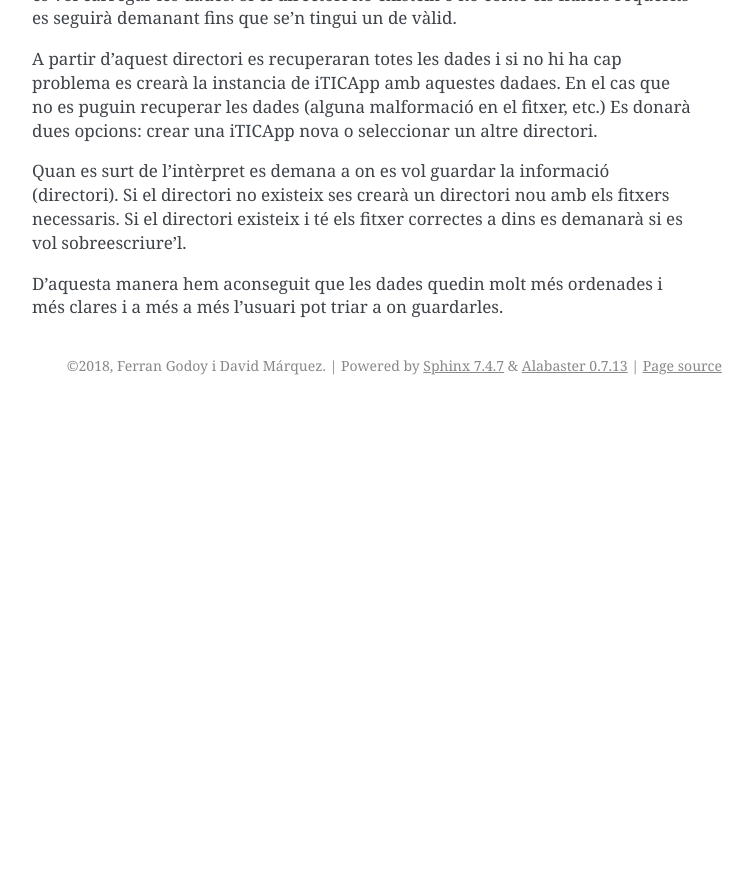
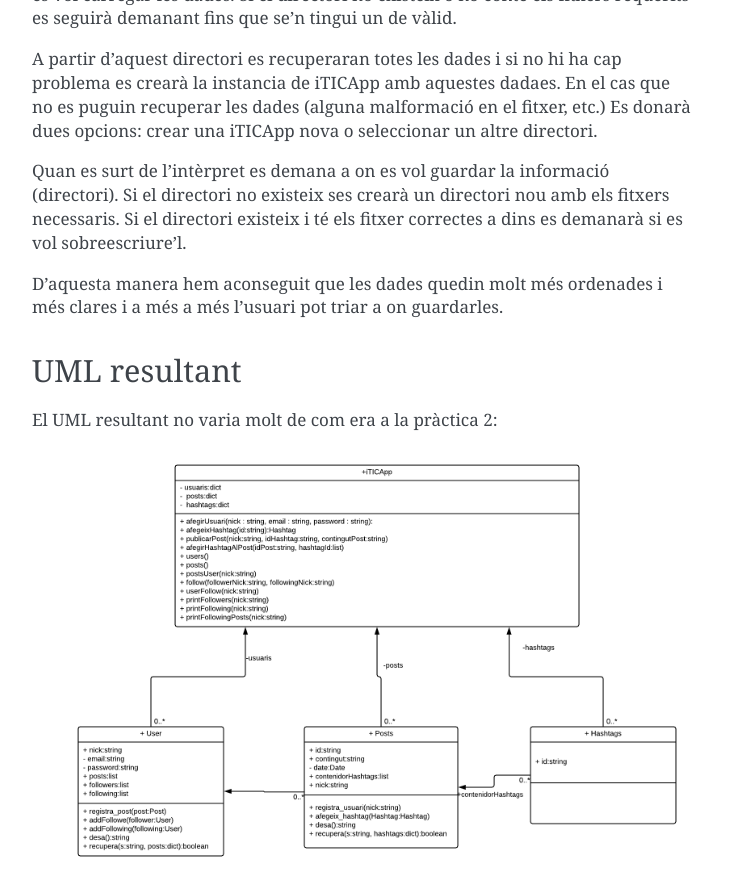
Before and after one commit to DavidMarquezF/InfoQuadri2, a Sphinx documentation site: the page built from doc/source/Intro.rst, in a window 1280 px wide and 900 px high, scrolled down 1240 px. Shown: the top 896 px of the window, without its empty margins (388-1141 px from the left). Built offline with Sphinx 7.4.7, drawn with Linux system fonts in a browser that asks for light colours; before the commit the page ends 1645 px from its top, so only the background shows below that.

Commit message:
Afegit UML

```diff
--- a/doc/source/Intro.rst
+++ b/doc/source/Intro.rst
@@ -61,3 +61,10 @@ es demanarà si es vol sobreescriure'l.
 
 D'aquesta manera hem aconseguit que les dades quedin molt més ordenades i més clares i a més a més l'usuari pot triar a on
 guardarles.
+
+UML resultant
+=============
+
+El UML resultant no varia molt de com era a la pràctica 2:
+
+    .. image:: Practica3.png
```
Also changed, not shown: doc/source/Practica2.png (deleted), doc/source/Practica3.png (added), 6 other files.
